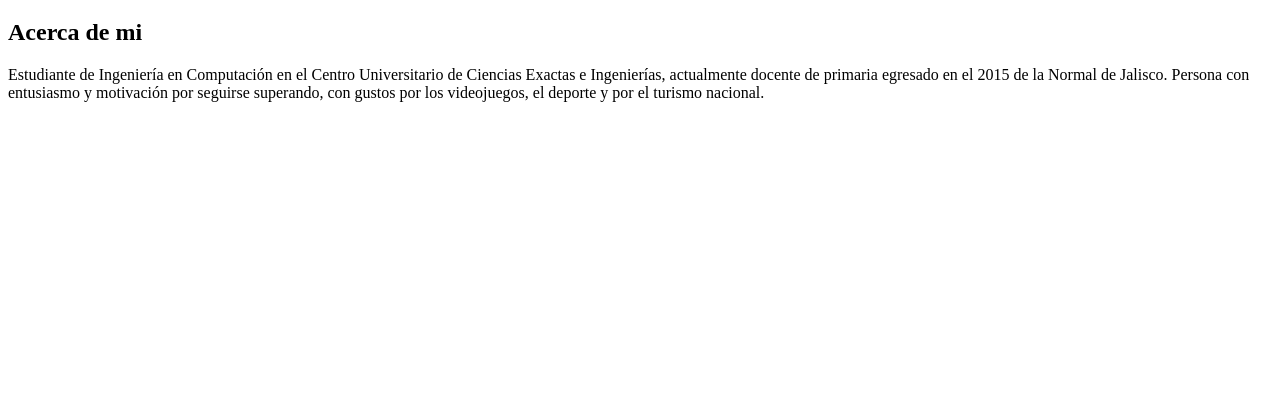
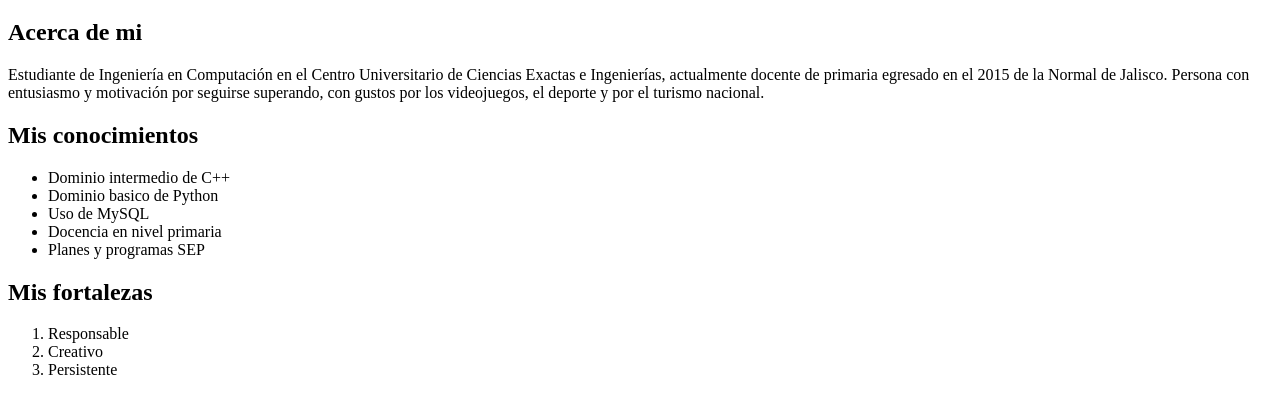
Before and after one commit to MartinVaro/Practica-Git, a plain HTML site: page index.html in a window 1280 px wide. Shown: the part 61-474 px from the top of the page. Drawn offline with Linux system fonts and the light colour scheme.

Commit message:
add conocimientos y fortalezas

```diff
--- a/index.html
+++ b/index.html
@@ -17,5 +17,26 @@
             y motivación por seguirse superando, con gustos por los videojuegos,
             el deporte y por el turismo nacional.</p>
     </div>
+
+    <div id="Conocimientos">
+        <h2>Mis conocimientos</h2>
+        <ul>
+            <li>Dominio intermedio de C++</li>
+            <li>Dominio basico de Python</li>
+            <li>Uso de MySQL</li>
+            <li>Docencia en nivel primaria</li>
+            <li>Planes y programas SEP</li>
+        </ul>
+    </div>
+
+    <div id="Fortalezas">
+        <h2>Mis fortalezas</h2>
+        <ol>
+            <li>Responsable</li>
+            <li>Creativo</li>
+            <li>Persistente</li>
+        </ol>
+    </div>
+
 </body>
 </html>
```
